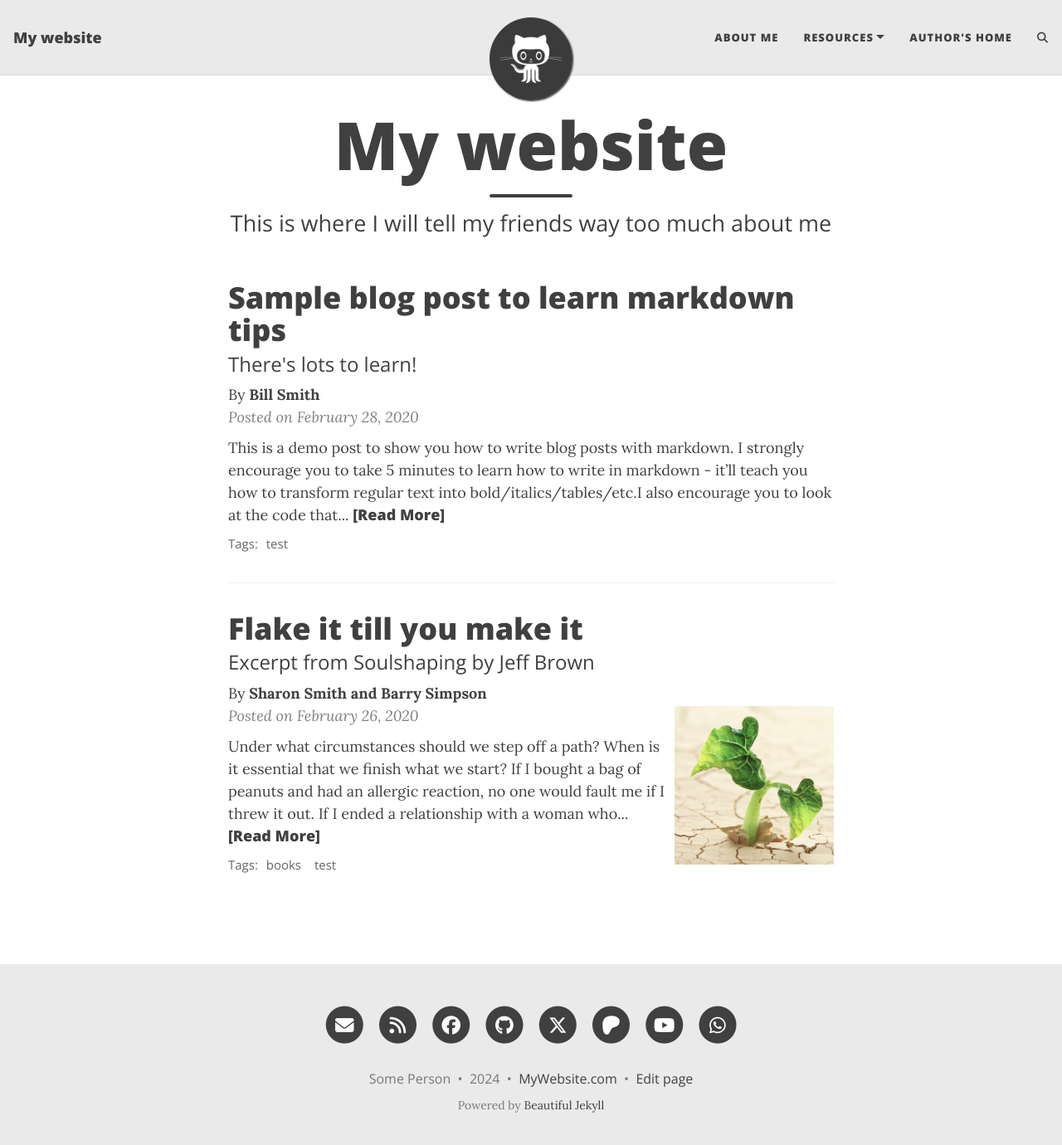
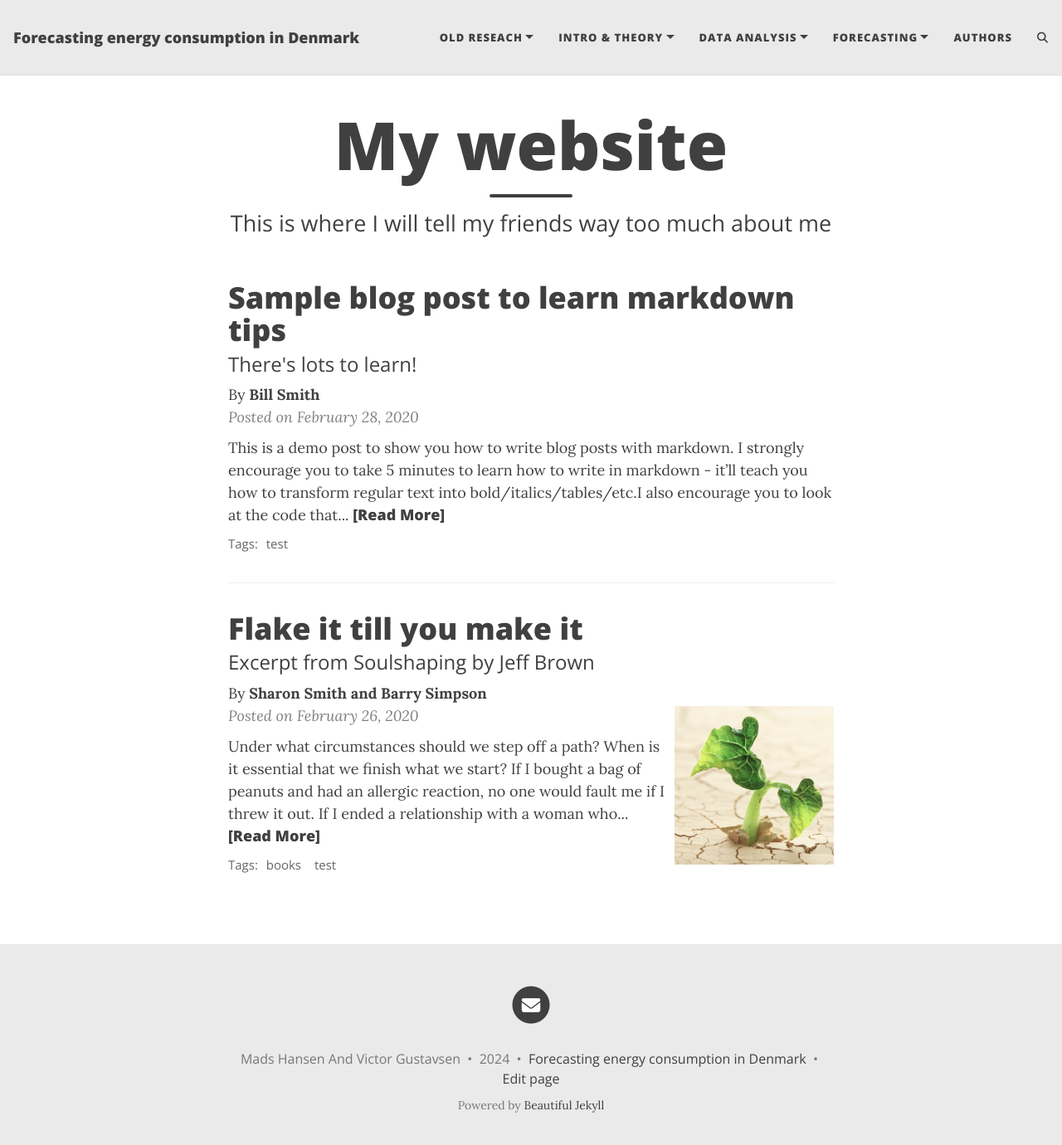
Before and after one commit to madsh0402/Forecasting-energy-consumption, a Jekyll site: the page built from index.html, in a window 1280 px wide and 1393 px high. Shown: the top 1380 px of the window at 83% size. Built offline with Jekyll 4.4.1, drawn with Linux system fonts in a browser that asks for light colours; the list of posts is cut into pages by our own code; comment, search, counter and statistics services are not loaded; some of the changed lines change nothing that is shown.

Commit message:
new website

```diff
--- a/_config.yml
+++ b/_config.yml
@@ -10,21 +10,48 @@
 ############################
 
 # Name of website
-title: My website
+title: Forecasting energy consumption in Denmark
 
 # Your name to show in the footer
-author: Some Person
+author: Mads Hansen And Victor Gustavsen
 
 ###############################################
 # --- List of links in the navigation bar --- #
 ###############################################
+#Data\Weather forecasts\Markdown\Historical forecasts data
+navbar-links:
+  Old reseach:
+    - Data Energy: "/Website content files/Old Research/Energy/Energy Data"
+    - Data Weather observatioos: "/Website content files/Old Research/Weather observations/Tempature data"
+    - Data Weather forecasts: "/Website content files/Old Research/Forecast/Historical forecasts data"
+    - Data Combine the Data: "/Website content files/Old Research/Merged dataset/Combining the data"
+    - ML OLS: "/Website content files/Old Research/ML OLS/OLS"
+    - ML Random Forest: "/Website content files/Old Research/ML Random Forest/Random Forrest Regression"
+    - ML Boosting: "404"
+  Intro & theory:
+    - Intro: "404"
+    - Time series decomposition: "404"
+    - Rolling window: "404"
+    - Bias Variance trade-off: "404"
+    - Hyperparameter tuning: "404"
+    - Ordinary Least Squares: "404"
+    - Tree-based models & Random Forest: "404"
+    - Diabold-Mariano test: "404"
 
-navbar-links:
-  About Me: "aboutme"
-  Resources:
-    - Beautiful Jekyll: "https://beautifuljekyll.com"
-    - Learn markdown: "https://www.markdowntutorial.com/"
-  Author's home: "https://deanattali.com"
+  Data Analysis:
+    - Statistical insights of numerical variables: "404"
+    - Correlation analysis: "404"
+    - Decomposition of energy consumption: "404"
+
+  Forecasting:
+    - Remainder Framework: "404"
+    - Remainder Data preperation: "404"
+    - Remainder Rolling window approach: "404"
+    - Remainder Random Forest: "404"
+    - Remainder Evalutation of best models: "404"
+    - Real time forecasting: "404"
+
+  Authors: "404"
 
 ################
 # --- Logo --- #
@@ -32,10 +59,10 @@ navbar-links:
 
 # Image to show in the navigation bar - works best with a square image
 # Remove this parameter if you don't want an image in the navbar
-avatar: "/assets/img/avatar-icon.png"
+#avatar: "/assets/img/avatar-icon.png"
 
 # By default, the image is cut into a circle. You can disable this behaviour by setting 'round-avatar: false'
-round-avatar: true
+#round-avatar: true
 
 # If you want to have an image logo in the top-left corner instead of having the title of the website,
 # then specify the following parameter
@@ -50,14 +77,12 @@ round-avatar: true
 # You can change the order that they show up on the page by changing the order here.
 # Uncomment the links you want to show and add your information to each one.
 social-network-links:
-  email: "someone@example.com"
-  rss: true  # remove this line if you don't want to show an RSS link at the bottom
-  facebook: deanattali
-  github: daattali
-  twitter: daattali
-  patreon: DeanAttali
-  youtube: "@daattali"
-  whatsapp: 15551212
+  email: "Madsh0402@gmail.com"
+#  facebook: deanattali
+#  github: daattali
+#  twitter: daattali
+#  patreon: DeanAttali
+#  youtube: c/daattali
 #  medium: yourname
 #  reddit: yourname
 #  linkedin: daattali
@@ -73,19 +98,12 @@ social-network-links:
 #  telegram: yourname
 #  calendly: yourname
 #  mastodon: instance.url/@username
-#  bluesky: yourname
 #  ORCID: your ORCID ID
 #  google-scholar: your google scholar
 #  discord: "invite_code" or "users/userid" or "invite/invite_code"
 #  kaggle: yourname
 #  hackerrank: yourname
 #  gitlab: yourname
-#  itchio: yourname
-#  untappd: yourname
-
-# If you want your website to generate an RSS feed, provide a description
-# The URL for the feed will be https://<your_website>/feed.xml
-rss-description: This website is a virtual proof that I'm awesome
 
 ###########################
 # --- General options --- #
@@ -93,17 +111,14 @@ rss-description: This website is a virtual proof that I'm awesome
 
 # Select which social network share links to show in posts
 share-links-active:
-  twitter: true
-  facebook: true
-  linkedin: true
+  twitter: false
+  facebook: false
+  linkedin: false
   vk: false
 
 # How to display the link to your website in the footer
 # Remove this if you don't want a link in the footer
-url-pretty: "MyWebsite.com"
-
-# Add the website title to the title of every page
-title-on-all-pages: true
+url-pretty: "Forecasting energy consumption in Denmark"
 
 # Excerpt word length - Truncate the excerpt of each post on the feed page to the specified number of words
 excerpt_length: 50
@@ -134,13 +149,13 @@ navbar-var-length: false
 
 # Personalize the colours in your website. Colour values can be any valid CSS colour
 
+navbar-col: "#EAEAEA"
+navbar-text-col: "#404040"
+navbar-border-col: "#DDDDDD"
 page-col: "#FFFFFF"
 text-col: "#404040"
 link-col: "#008AFF"
 hover-col: "#0085A1"
-navbar-col: "#EAEAEA"
-navbar-text-col: "#404040"
-navbar-border-col: "#DDDDDD"
 footer-col: "#EAEAEA"
 footer-text-col: "#777777"
 footer-link-col: "#404040"
@@ -277,6 +292,7 @@ defaults:
       layout: "post"
       comments: true  # add comments to all blog posts
       social-share: true # add social media sharing buttons to all blog posts
+      ext-js: "https://cdnjs.cloudflare.com/ajax/libs/mathjax/3.0.0/es5/latest?tex-mml-chtml.js"
   -
     scope:
       path: "" # any file that's not a post will be a "page" layout by default
```
